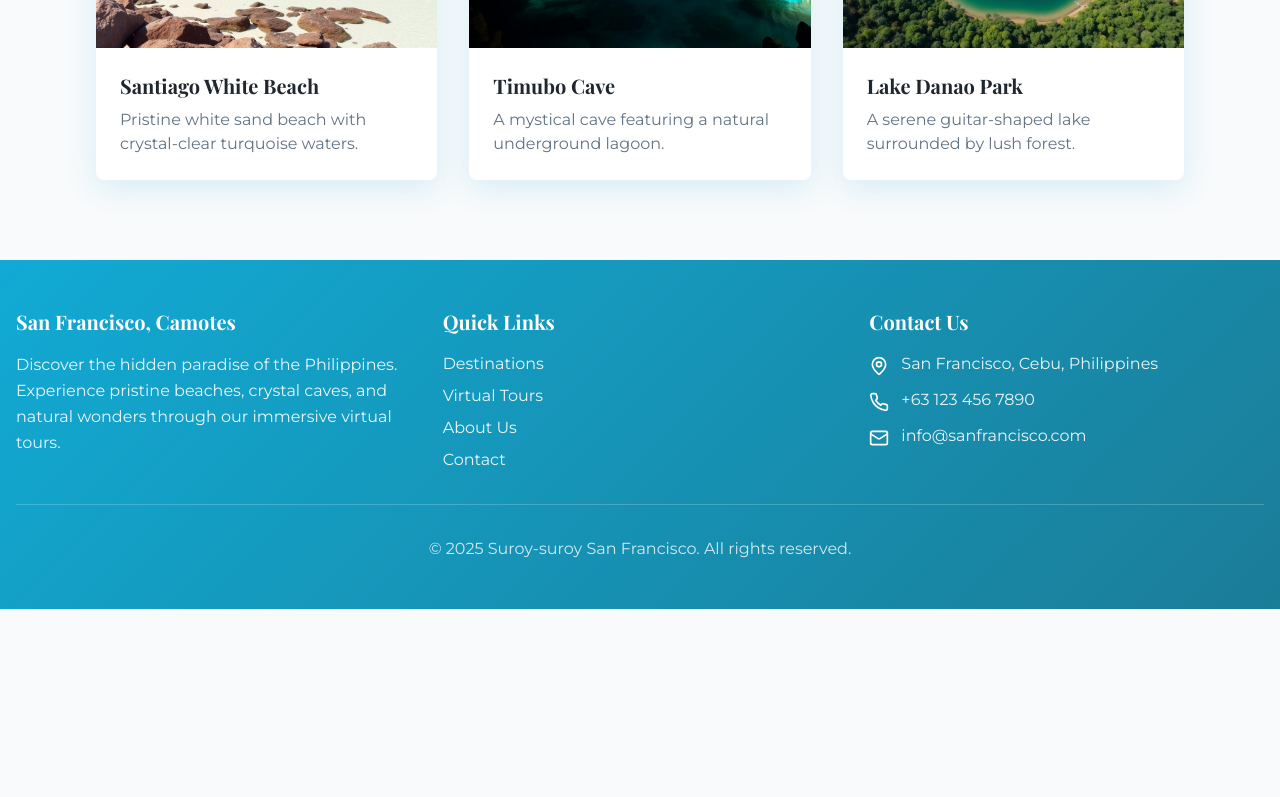
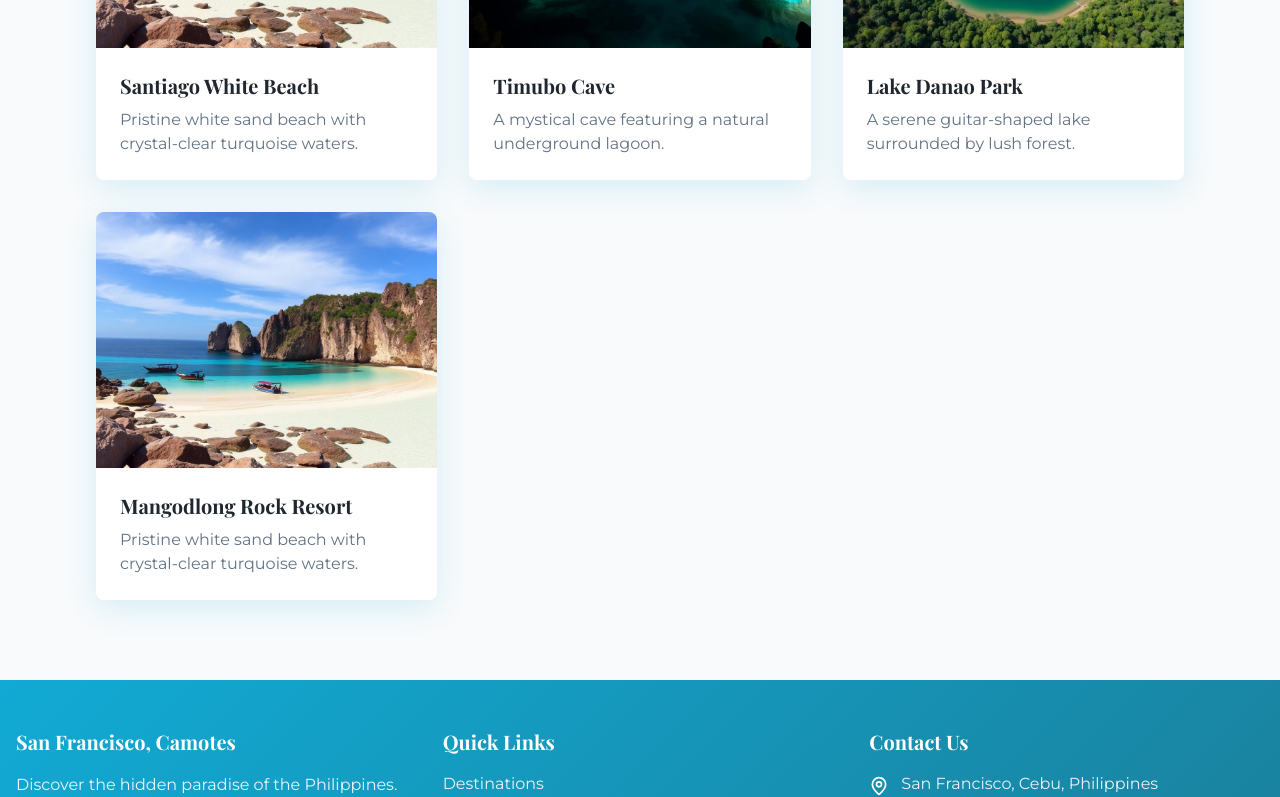
Before and after one commit to suroysuroysanfrancisco-sudo/research-project, a React (Vite) app: page /destinations in a window 1280 px wide. Shown: the part 532-1329 px from the top of the page. Before the commit the page ends 1141 px from the top, so only its background shows below. Built offline with nearby package versions, Linux system fonts and the light colour scheme; the HTML template or start-up script is replaced by a standard one.

Commit message:
Update destinations.js

```diff
--- a/src/data/destinations.js
+++ b/src/data/destinations.js
@@ -38,4 +38,15 @@ export const destinations = [
     address: "Lake Danao Park, San Francisco, Camotes Island, Cebu",
     mapEmbed: "YOUR_MAP_EMBED_URL_HERE",
   },
+    {
+    id: "mangodlong-rock",
+    title: "Mangodlong Rock Resort",
+    shortDescription:
+      "Pristine white sand beach with crystal-clear turquoise waters.",
+    longDescription:
+      "Pristine white sand beach with crystal-clear turquoise waters, perfect for swimming, snorkeling, and beach activities.",
+    image: santiagoBay,
+    address: "Santiago, San Francisco, Camotes Island, Cebu",
+    mapEmbed: "YOUR_MAP_EMBED_URL_HERE",
+  },
 ];
```
